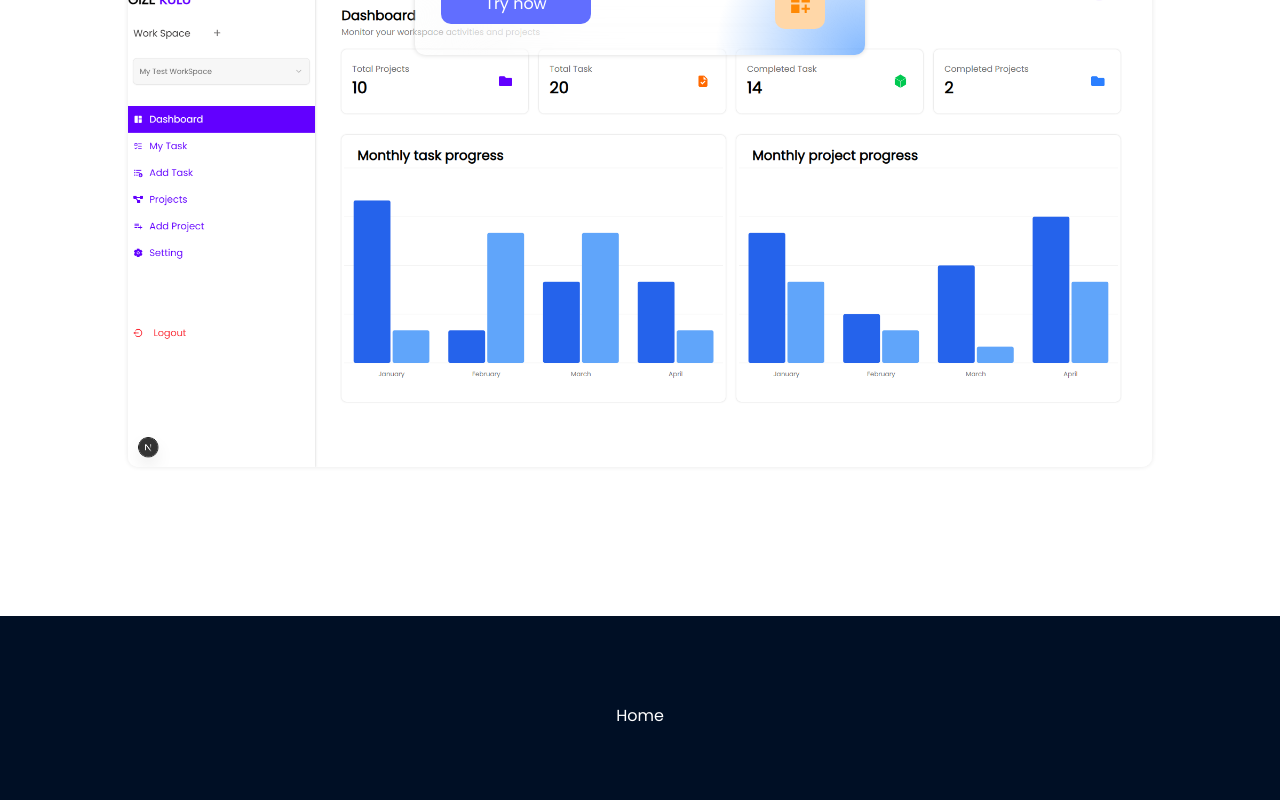
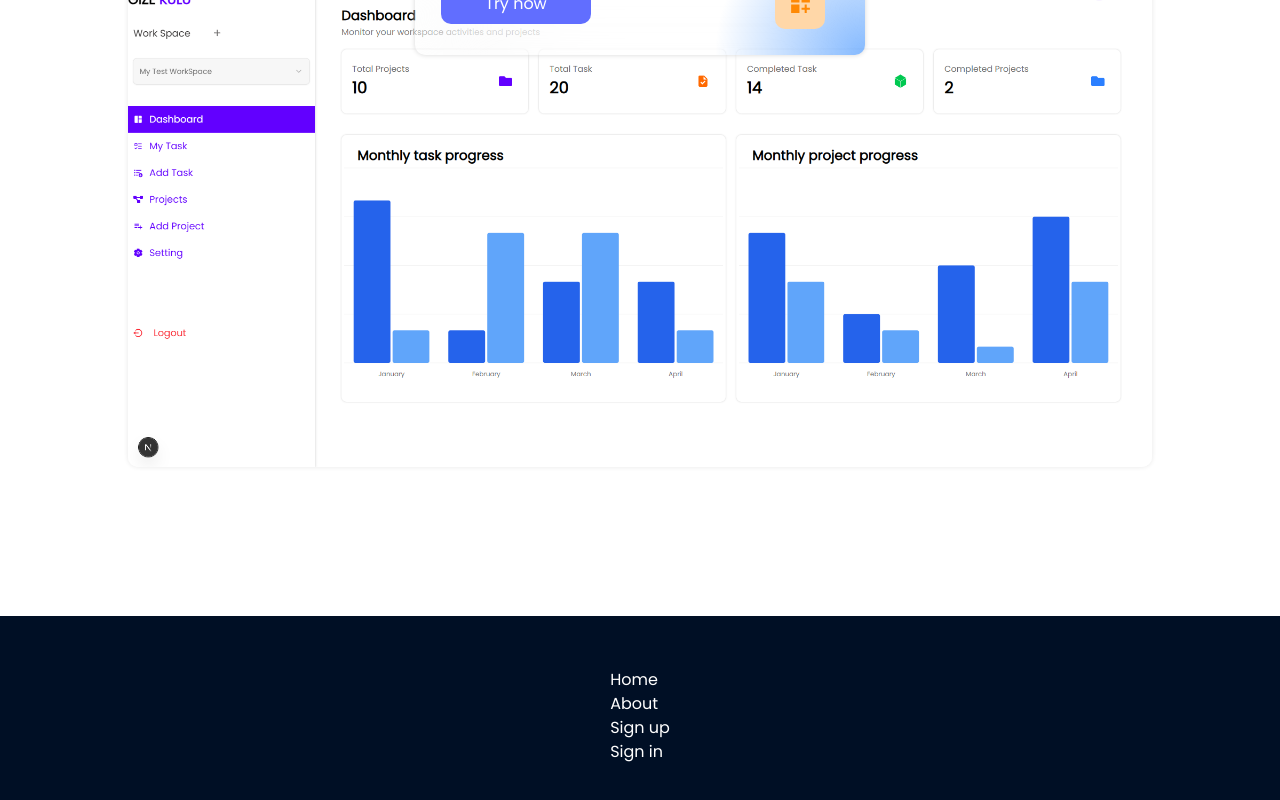
Before and after one commit to Yohanes590/gize-kulu, a Next.js app: page / in a window 1280 px wide. Shown: the part 1564-2364 px from the top of the page. Built offline with nearby package versions, Linux system fonts and the light colour scheme.

Commit message:
sync changes

```diff
--- a/components/home/footer.tsx
+++ b/components/home/footer.tsx
@@ -3,7 +3,10 @@ export default function FooterFunction() {
             <div className="footer-container text-white h-[200px] flex justify-center items-center flex-wrap w-[100%] bg-[#000f25]">
 
                   <div className="each-flex-items-footer">
-                        <span>Home</span>
+                        <span>Home</span><br/>
+                        <span>About</span><br/>
+                        <span>Sign up</span><br/>
+                        <span>Sign in</span><br/>
             </div>
 
             </div>
```
